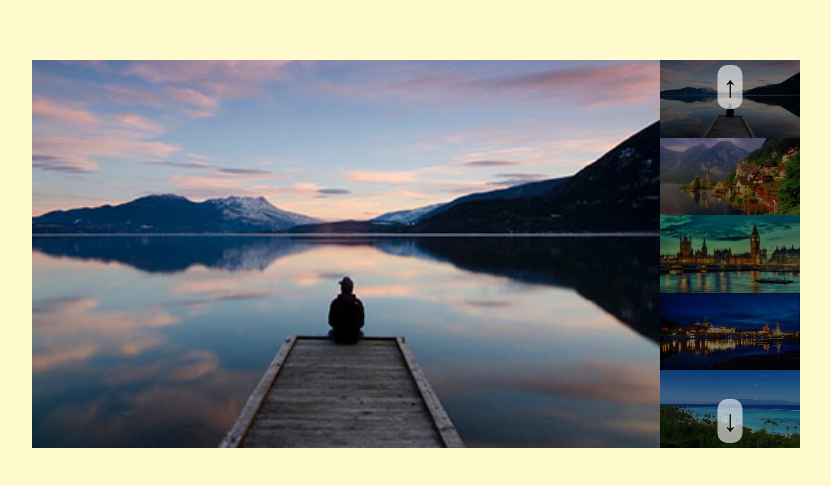
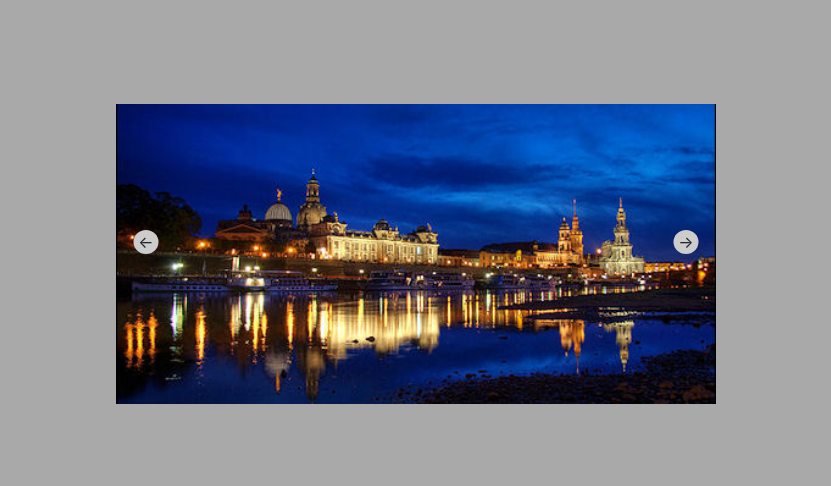
Before and after one commit to Tave23/vue-slider, a plain HTML site: page index.html in a window 1280 px wide. Shown: the part 146-632 px from the top of the page, without its empty margins (224-1055 px from the left). Drawn offline with nearby package versions, Linux system fonts and the light colour scheme.

Commit message:
slider con cambio immagine ogni 1.5 sec

```diff
--- a/css/style.css
+++ b/css/style.css
@@ -1,78 +1,61 @@
-*{
+* {
    margin: 0;
    padding: 0;
    box-sizing: border-box;
-
 }
 
 body{
-   background-color: lemonchiffon;
-   display: flex;
-   justify-content: center;
-   align-items: center;
-   height: 100vh;
+   background-color: darkgray;
 }
 
 .container{
-   width: 60%;
-   min-width: 500px;
+   height: 100vh;
    display: flex;
+   align-items: center;
+   justify-content: center;
 }
 
-.main-img{
-   width: 90%;
-}
-
-.aside{
+.slider{
    display: flex;
-   flex-direction: column;
-   width: 20%;
-   max-height: 100%;
+   width: 600px;
+   height: 300px;
    position: relative;
 }
 
-img{
+.item{
+   width: 750px;
+   height: 100%;
+   background-color: tomato;
+}
+
+.item img{
    width: 100%;
    height: 100%;
+   object-fit: cover;
 }
 
-.aside-img{
-   height: calc(100% / 5);
-   filter: brightness(50%);
+.prev, .next{
+   position: absolute;
+   transform: translateX(-50%);
+   width: 25px;
+   /* height: 20px; */
+   background-color: #ccc;
+   border-radius: 50%;
+   text-align: center;
+   z-index: 999;
+   cursor: pointer;
 }
 
-
-#up, #down{
-   position: absolute;
-   color: black;
-   font-size: 30px;
-   right: 50%;
-   transform: translateX(50%);
-   padding: 5px;
-   background-color: rgba(255, 255, 255, 0.6);
-   border-radius: 10px;
-   cursor: pointer;
-   margin: 5px 0;
-   z-index: 999;
+.prev{
+   left: 5%;
+   bottom: 50%;
 }
 
-#down{
-   bottom: 0;
+.next{
+   right: 5px;
+   bottom: 50%;
 }
 
-.image-main{
-   display: none;
+.prev:hover, .next:hover{
+   color: white;
 }
-
-.image-side{
-   display: block;
-}
-
-.active{
-   display: block;
-}
-
-.active2{
-   border: 4px solid white;
-   filter: brightness(100%);
-}
--- a/index.html
+++ b/index.html
@@ -5,41 +5,31 @@
    <meta http-equiv="X-UA-Compatible" content="IE=edge">
    <meta name="viewport" content="width=device-width, initial-scale=1.0">
    <link rel="stylesheet" href="https://cdnjs.cloudflare.com/ajax/libs/font-awesome/5.1.0/css/v4-shims.min.css" integrity="sha512-p++g4gkFY8DBqLItjIfuKJPFvTPqcg2FzOns2BNaltwoCOrXMqRIOqgWqWEvuqsj/3aVdgoEo2Y7X6SomTfUPA==" crossorigin="anonymous" referrerpolicy="no-referrer" />
+   <link href="https://cdn.jsdelivr.net/npm/bootstrap@5.1.3/dist/css/bootstrap.min.css" rel="stylesheet" integrity="sha384-1BmE4kWBq78iYhFldvKuhfTAU6auU8tT94WrHftjDbrCEXSU1oBoqyl2QvZ6jIW3" crossorigin="anonymous">
    <link rel="stylesheet" href="css/style.css">
-   <title>js-array-carousel</title>
+   <title>vue-slider</title>
 </head>
 <body>
 
-   <div class="container">
-      <div class="main-img">
-         <img class="image-main active" src="img/01.jpg" alt="Immagigne 1">
-         <img class="image-main" src="img/02.jpg" alt="Immagigne 2">
-         <img class="image-main" src="img/03.jpg" alt="Immagigne 3">
-         <img class="image-main" src="img/04.jpg" alt="Immagigne 4">
-         <img class="image-main" src="img/05.jpg" alt="Immagigne 5">
-      </div>
-      <div class="aside">
-         <div class="aside-img">
-            <img class="image-side"src="img/01.jpg" alt="Immagigne 1">
+   <div id="app">
+     <div class="container">
+         <div class="slider">
+
+            <div class="item active">
+
+<!-- [counter] = numero img dentro l'array  -->
+               <img :src="images[counter]" alt="">
+            </div>
+
+<!-- i due tasti per cambiare foto -->
+            <div @click="prevSlide" class="prev">&larr;</div>
+            <div @click="nextSlide" class="next">&rarr;</div>
          </div>
-         <div class="aside-img">
-            <img class="image-side"src="img/02.jpg" alt="Immagigne 2">
-         </div>
-         <div class="aside-img">
-            <img class="image-side"src="img/03.jpg" alt="Immagigne 3">
-         </div>
-         <div class="aside-img">
-            <img class="image-side"src="img/04.jpg" alt="Immagigne 4">
-         </div>
-         <div class="aside-img">
-            <img class="image-side"src="img/05.jpg" alt="Immagigne 5">
-         </div>
-         <div id="up">&uarr;</div>
-         <div id="down">&darr;</div>
       </div>
    </div>
 
 
+   <script src="https://cdn.jsdelivr.net/npm/vue@2/dist/vue.js"></script>
    <script src="js/script.js"></script>
 </body>
 </html>
--- a/js/script.js
+++ b/js/script.js
@@ -1,35 +1,42 @@
-const imgMain = document.getElementsByClassName('image-main');
-const imgSide = document.getElementsByClassName('aside-img');
+const app = new Vue({
 
-let contatore = 0;
+    el: '#app',
 
-const down = document.getElementById('down');
-const up = document.getElementById('up');
+    data:{
+        images:['img/01.jpg', 'img/02.jpg', 'img/03.jpg', 'img/04.jpg', 'img/05.jpg'],
 
-console.log(up);
-console.log(down);
+        // inizializzo il counter con cui attivo le foto
+        counter: 0
+    },
 
-up.addEventListener('click', function(){
-    imgMain[contatore].classList.remove('active');
-    imgSide[contatore].classList.remove('active2');
+    mounted(){
 
-    contatore--;
+        // azione per far partire automaticamente la funzione "nextSlide ogni 1,5 secondi"
+        setInterval(() => {
+            this.nextSlide();
+        }, 1500)
+    },
 
-    if(contatore < 0) contatore = imgMain.length - 1;
+    methods:{
 
-    imgMain[contatore].classList.add('active');
-    imgSide[contatore].classList.add('active2');
-    console.log(imgMain);
+        nextSlide(){
+            this.counter++;
+            if(this.counter > this.images.length -1){
+                this.counter = 0;
+            }
+        },
+
+        prevSlide(){
+            this.counter--;
+            if(this.counter < 0){
+                this.counter = this.images.length -1;
+            }
+        }
+
+    }
+
+
+
+
+
 })
-
-down.addEventListener('click', function(){
-    imgMain[contatore].classList.remove('active');
-    imgSide[contatore].classList.remove('active2');
-
-    contatore++;
-
-    if(contatore > imgMain.length - 1) contatore = 0;
-
-    imgMain[contatore].classList.add('active');
-    imgSide[contatore].classList.add('active2');
-})
```
